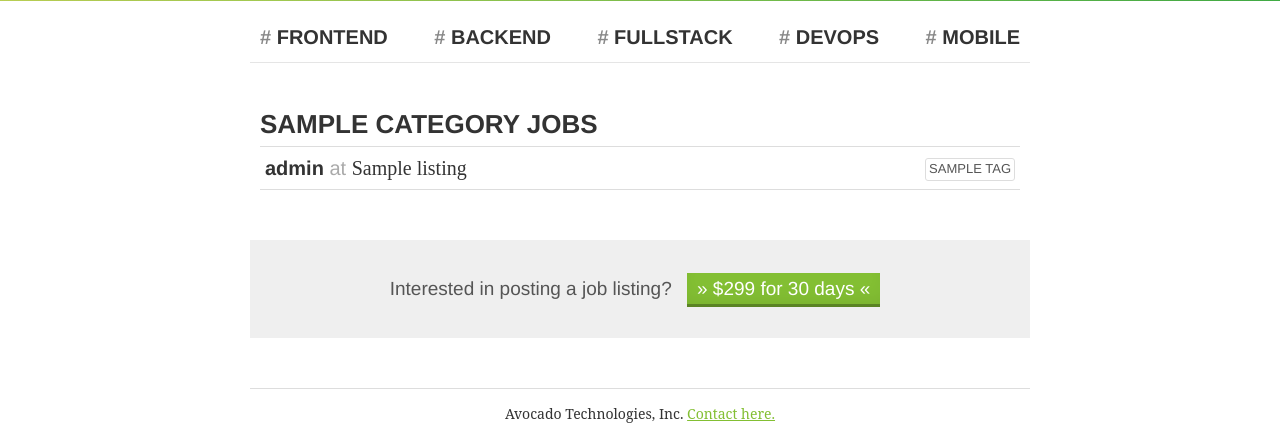
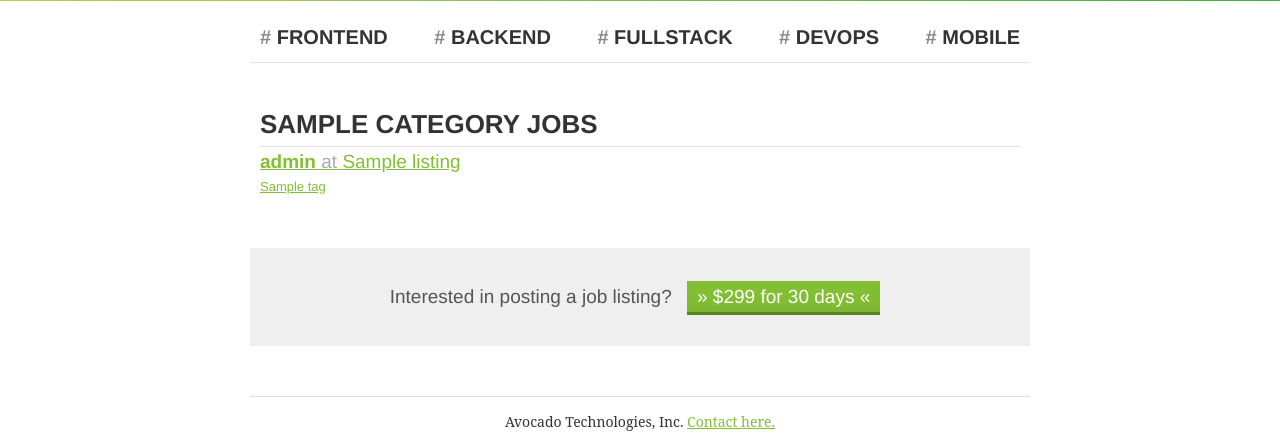
Before and after one commit to sirodoht/avocado-jobs, a Django app: page / in a window 1280 px wide. Shown: the part 372-820 px from the top of the page. Before the commit the page ends 795 px from the top, so only its background shows below. Run offline with Django 3.2, Linux system fonts and the light colour scheme; tables that the repository leaves empty hold one stand-in row (values such as "Sample post").

Commit message:
overhaul listings index styling

```diff
--- a/main/static/main/style.css
+++ b/main/static/main/style.css
@@ -156,55 +150,63 @@
   padding-right: 10px;
 }
 
-.listings-section-link {
-  text-decoration: none;
-  color: #333;
-  font-size: 17px;
-}
-@media (min-width: 768px) {
-  .listings-section-link {
-    font-size: 20px;
-  }
+.listings-entry {
+  display: flex;
+  border-bottom: 1px solid #ddd;
 }
 
-.listings-section-link-item {
+.listings-entry:hover {
+  background: #efefef;
+  color: #333;
+}
+
+.listings-entry-detail {
+  flex: 1;
+}
+
+.listings-entry-detail-info {
   display: flex;
-  border-bottom: 1px solid #ddd;
   padding-top: 5px;
   padding-bottom: 5px;
   padding-left: 5px;
   padding-right: 5px;
 }
 
-.listings-section-link-item:hover {
+.listings-entry-detail-info:hover {
   background: #efefef;
   color: #333;
 }
 
-.listings-section-link-item-title {
+.listings-entry-detail-info-title {
   flex: 1 1 auto;
+  text-decoration: none;
+  color: #333;
+  font-size: 17px;
+}
+@media (min-width: 768px) {
+  .listings-entry-detail-info-title {
+    font-size: 20px;
+  }
+}
+
+.listings-entry-detail-info-title:hover {
+  background: inherit;
+  color: inherit;
 }
 
 .muted {
   color: #aaa;
 }
 
-.company-name {
+.listings-entry-detail-info-title-company {
   font-family: "Roboto Slab";
 }
 
-.tags {
+.listings-entry-detail-info-tags {
   text-align: right;
-  position: relative;
-  top: 0px;
-}
-@media (min-width: 768px) {
-  .tags {
-    top: -2px;
-  }
 }
 
-.tags-single {
+.listings-entry-detail-info-tags-single {
   display: inline-block;
   font-size: 12px;
   text-transform: uppercase;
```
Also changed, not shown: other parts of main/static/main/style.css (+25 -7 lines).
